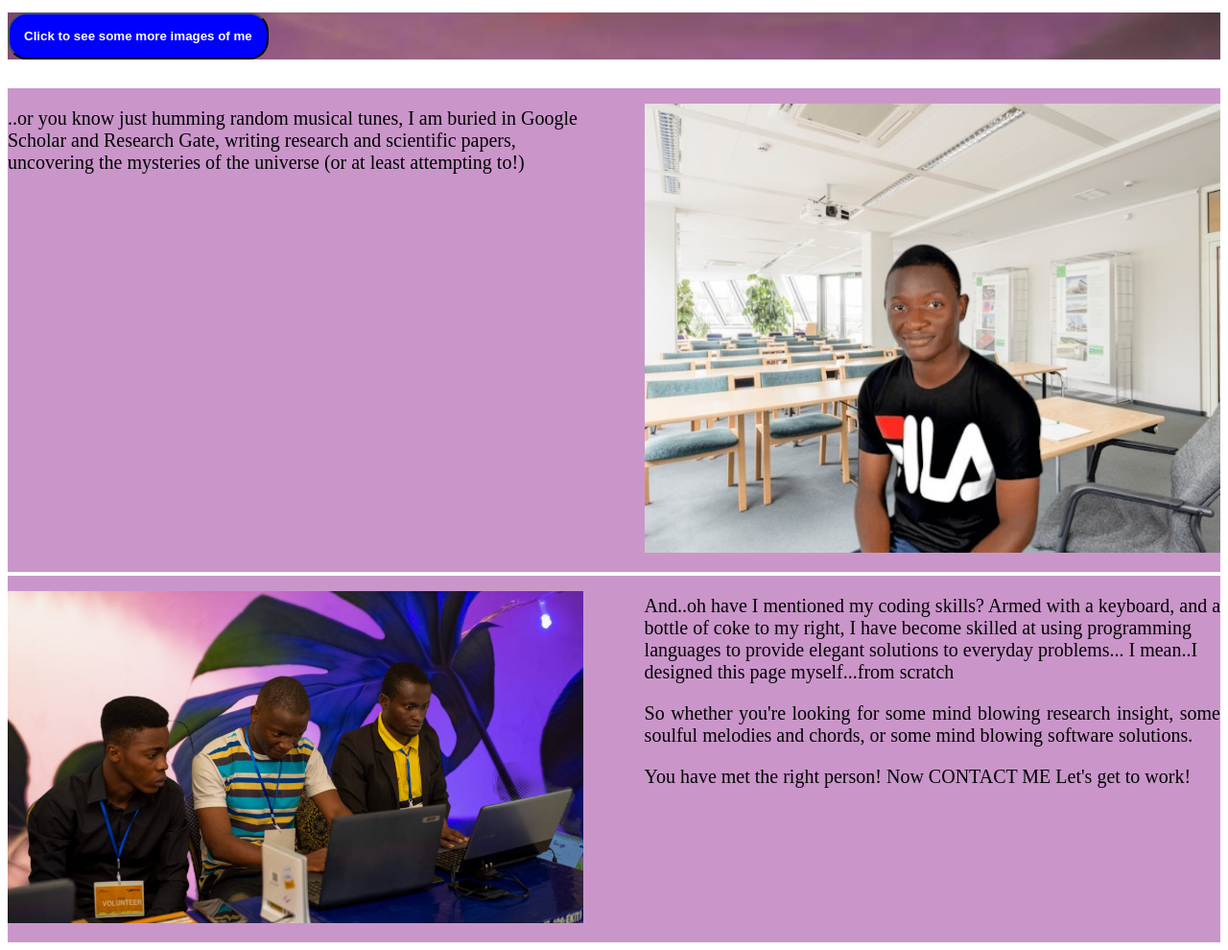
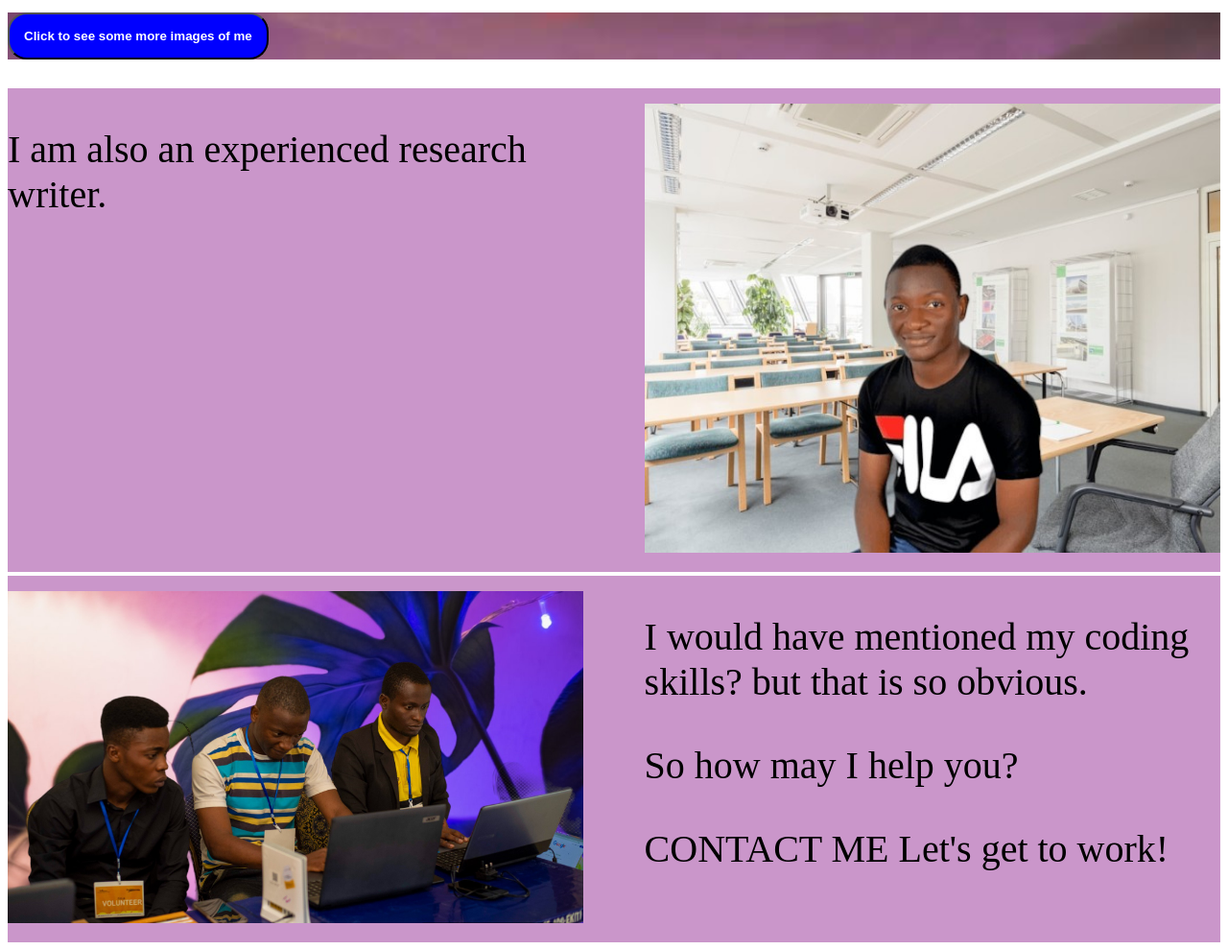
Before and after one commit to Bobnati/Timilehin-Alabi, a plain HTML site: page blog.html in a window 1280 px wide. Shown: the part 1182-2172 px from the top of the page at 96% size. Drawn offline with Linux system fonts and the light colour scheme.

Commit message:
Made the blog simpler

```diff
--- a/blog.html
+++ b/blog.html
@@ -66,7 +66,8 @@
 
  <div class="second-image-text">
 
-        <p class="image-description"> By that, I mean when I am not strumming my guitar or running some scales on my piano </p>
+        <p class="image-description"> First of all I am a lover of all forms of art. And I play music.
+
         </div>
 
 <div class="wrapDisplayImages renderHTML">
@@ -96,8 +97,7 @@
 
 <div class="third-section">
 <div class="text-third-section">
-<p class="image-description"> ..or you know just humming random musical tunes, I am buried in Google Scholar and Research Gate, writing
-    research and scientific papers, uncovering the mysteries of the universe (or at least attempting to!) </p>
+<p class="image-description"> I am also an experienced research writer. </p>
 </div>
 
 <div class="wrapImages image-third-section">
@@ -114,16 +114,12 @@
 </div>
 
 <div class="fourth-text">
-    <p class="image-description"> And..oh have I mentioned my coding skills?
-     Armed with a keyboard, and a bottle of coke to my right,
-      I have become skilled at using programming languages to
-       provide elegant solutions to everyday problems...
-     I mean..I designed this page myself...from scratch</p>
+    <p class="image-description"> I would have mentioned my coding skills?
+     but that is so obvious.</p>
 
-    <p class="pageText image-description"> So whether you're looking for some mind blowing research insight,
-        some soulful melodies and chords, or some mind blowing software solutions. </p>
+    <p class="pageText image-description"> So how may I help you? </p>
 
-    <p class="pageText image-description"> You have met the right person! Now <a href="https://wa.me/+2348146799502"
+    <p class="pageText image-description"><a href="https://wa.me/+2348146799502"
         target="_blank"> CONTACT ME</a> Let's get to work! </p>
     </div>
 </div>
--- a/styles-personal-website/blog.css
+++ b/styles-personal-website/blog.css
@@ -72,7 +72,7 @@
 }
 
 .image-description {
-    font-size: 20px;
+    font-size: 40px;
 }
 
 .wrapDisplayImages {
```
